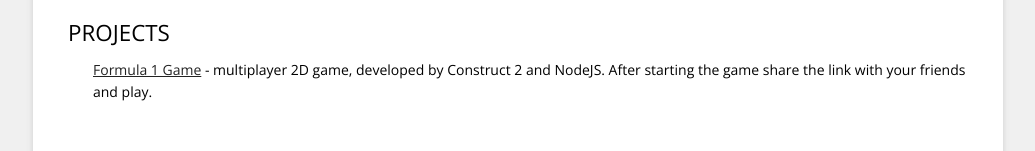
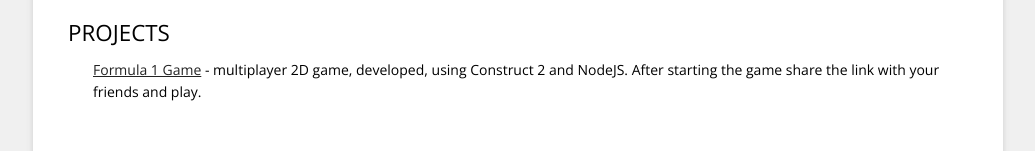
Before and after one commit to BigLes/ownpage, a website: page www/index.html in a window 1280 px wide. Shown: the part 1399-1550 px from the top of the page, without its empty margins (122-1157 px from the left). Drawn offline with nearby package versions, Linux system fonts and the light colour scheme.

Commit message:
small update

```diff
--- a/www/index.html
+++ b/www/index.html
@@ -143,7 +143,7 @@
 			<h2 class="title">Projects</h2>
 			<div class="set">
                 <div class="item">
-                    <span class="info"><a href="formula1">Formula 1 Game</a> - multiplayer 2D game, developed by Construct 2 and NodeJS. After starting the game share the link with your friends and play.</span>
+                    <span class="info"><a href="formula1">Formula 1 Game</a> - multiplayer 2D game, developed, using Construct 2 and NodeJS. After starting the game share the link with your friends and play.</span>
                 </div>
             </div>
 			<div class="clear"></div>
```
